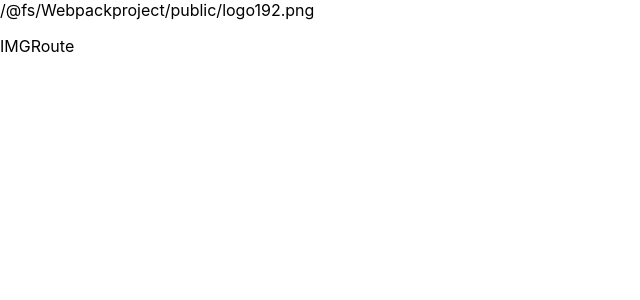
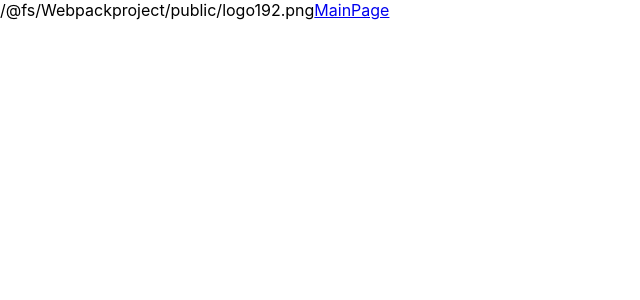
Before and after one commit to yuchifang/ViteandWebpack, a React app in the folder Webpackproject/: page /img in a window 1280 px wide. Shown: the top 300 px of the page, without its empty margins (0-640 px from the left). Built offline with nearby package versions, Linux system fonts and the light colour scheme.

Commit message:
update IMGRoute

```diff
--- a/Webpackproject/src/IMGRoute/IMGRoute.tsx
+++ b/Webpackproject/src/IMGRoute/IMGRoute.tsx
@@ -4,11 +4,10 @@ import { Link } from "react-router-dom";
 import img from "../../public/logo192.png"
 
 export function IMGRoute() {
-    <Link to="/">MainPage</Link>
 
     return <div>
         {img && img}
-        <p>IMGRoute</p>
+        <Link to="/">MainPage</Link>
     </div>;
 }
 IMGRoute.displayName = "IMGRoute"
```
